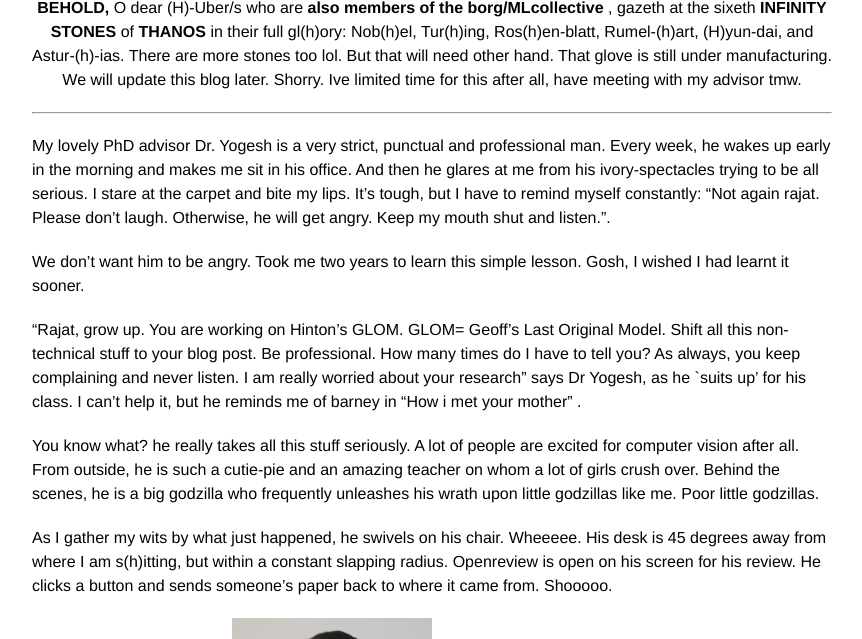
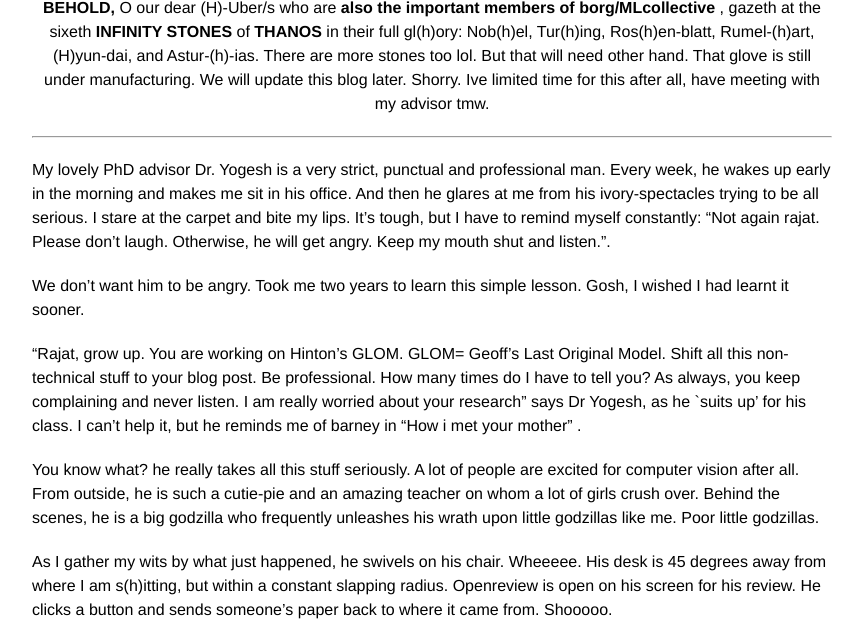
Before and after one commit to rajatmodi62/rajatmodi62.github.io, a Jekyll site: the page built from _posts/2024-10-26-hinton_apm.md, in a window 1280 px wide and 900 px high, scrolled down 2577 px, cut to the strip 261-900 px from the top of the window. Shown: the whole strip, without its empty margins (208-1070 px from the left). Built offline with Jekyll 4.4.1, drawn with Linux system fonts in a browser that asks for light colours; comment, search, counter and statistics services are not loaded.

Commit message:
soft link blog

```diff
--- a/_posts/2024-10-26-hinton_apm.md
+++ b/_posts/2024-10-26-hinton_apm.md
@@ -64,7 +64,7 @@ p.s. We have members from <b>(H)-Uber/s too</b>(cc Rosanne Liu, Jason Yosinski).
     <img class="img-fluid" src="{{ site.baseurl }}\assets\img\apm\infinity_stone.png" style="width: 50%; height: auto;"> <!-- Image width is 50% of its parent -->
 </div>
 <div class="caption" style="text-align: center;">
-    <b> BEHOLD,</b> O dear (H)-Uber/s who are <b>also members of the borg/MLcollective </b>, gazeth at the sixeth <b> INFINITY STONES</b> of <b>THANOS</b> in their full gl(h)ory: Nob(h)el, Tur(h)ing, Ros(h)en-blatt, Rumel-(h)art, (H)yun-dai, and Astur-(h)-ias. There are more stones too lol. But that will need other hand. That glove is still under manufacturing. We will update this blog later. Shorry. Ive limited time for this after all, have meeting with my advisor tmw.
+    <b> BEHOLD,</b> O our dear (H)-Uber/s who are <b>also the important members of borg/MLcollective </b>, gazeth at the sixeth <b> INFINITY STONES</b> of <b>THANOS</b> in their full gl(h)ory: Nob(h)el, Tur(h)ing, Ros(h)en-blatt, Rumel-(h)art, (H)yun-dai, and Astur-(h)-ias. There are more stones too lol. But that will need other hand. That glove is still under manufacturing. We will update this blog later. Shorry. Ive limited time for this after all, have meeting with my advisor tmw.
 </div>
 <!-- And now, as even the stars spanning the cosmos <b> shall be forced to bear witness </b>  this grandiose-moment , under the sacred laws of academic-tradition spanning <b> millennia </b>, and the blessings of esteemed NeurIPS program committee, <b>(Me)mbers of the (ML)Collective</b> on this twenty eighth day of the month of october in the year 2024 of our humble lord <b>Jesus Christ</b>  hereby lay claim to  Yannic Kilcher’s <b>“(Me)-GLO-(MiL)-lennia”</b>. Member's locations can include any land, water, spaceships, and inside volcanoes too. May this claim forever rest <b>UNWAVERING, UNDILUTED and UNCHALLENGED </b>.
 
```
